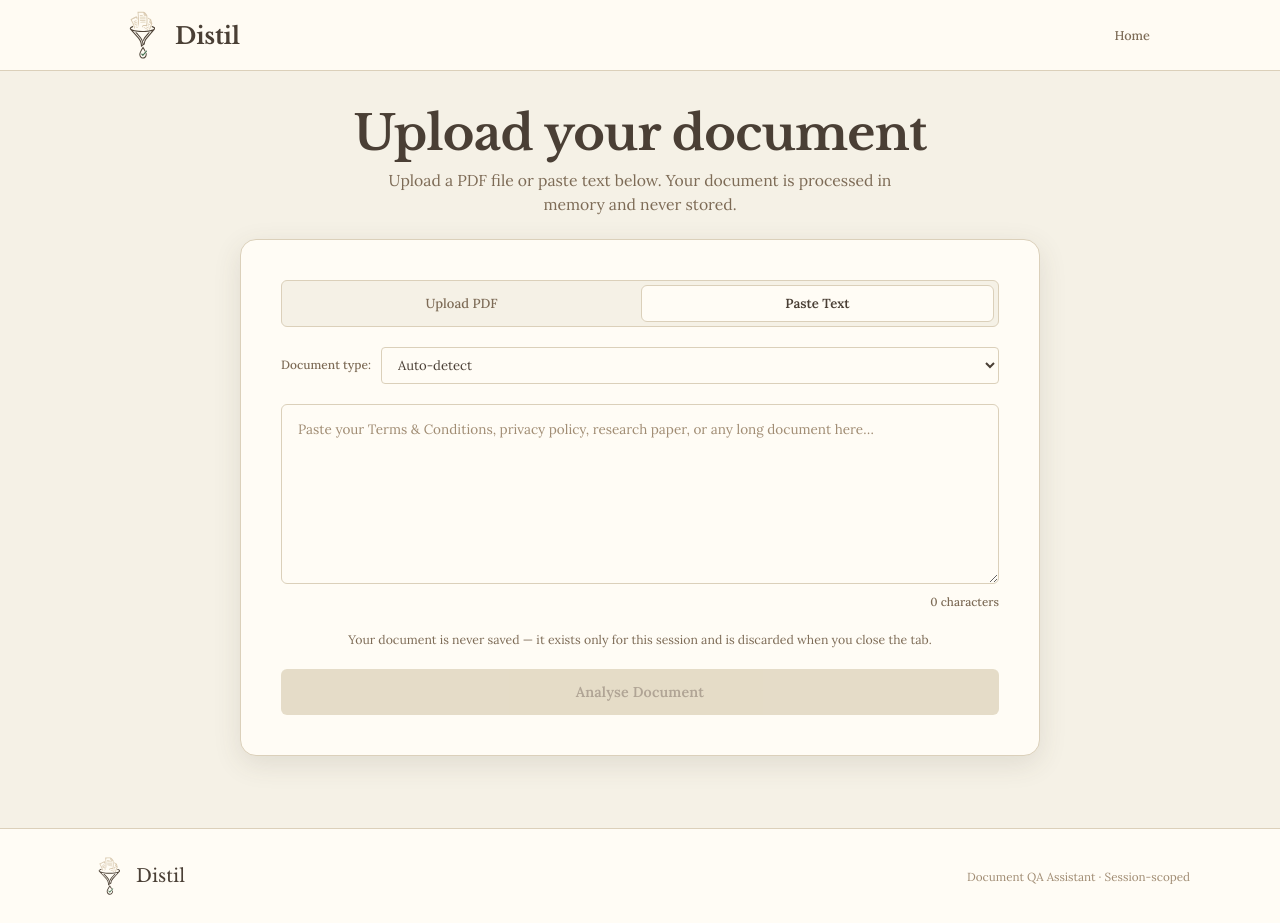
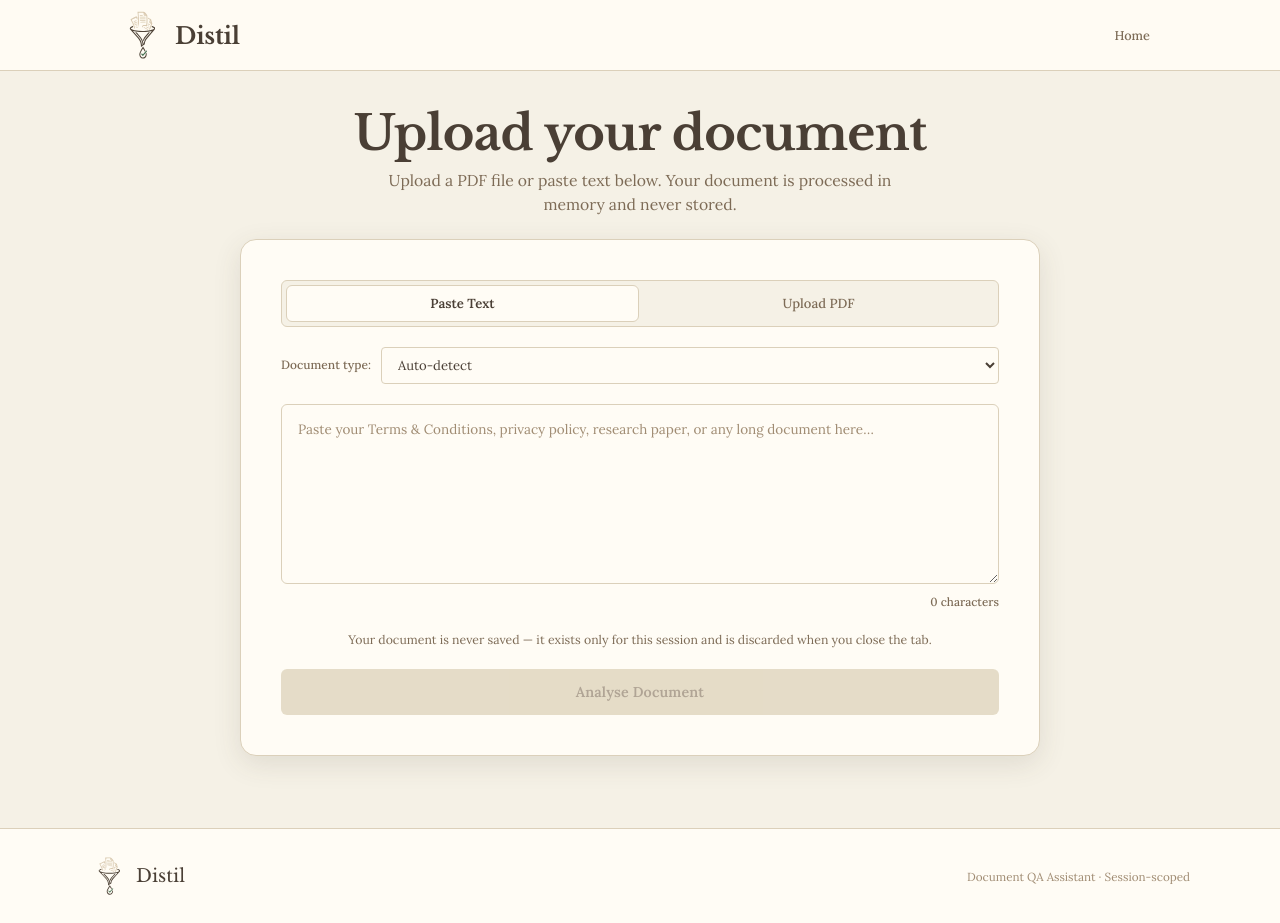
Before and after one commit to malavya1411/Distil, a React (Vite) app in the folder frontend/: page / in a window 1280 px wide. Both pictures are taken after a click on the button "Get started now". Built offline with nearby package versions, Linux system fonts and the light colour scheme.

Commit message:
refactor: reorder PDF and paste tabs in UploadPanel component

```diff
--- a/frontend/src/components/UploadPanel.jsx
+++ b/frontend/src/components/UploadPanel.jsx
@@ -100,21 +100,21 @@ export default function UploadPanel({ onIngestComplete, onIngesting }) {
       <div className="mode-toggle" role="tablist" aria-label="Input mode">
         <button
           role="tab"
+          aria-selected={mode === 'paste'}
+          className={mode === 'paste' ? 'active' : ''}
+          onClick={() => { setMode('paste'); setError(''); }}
+          id="tab-paste"
+        >
+          Paste Text
+        </button>
+        <button
+          role="tab"
           aria-selected={mode === 'pdf'}
           className={mode === 'pdf' ? 'active' : ''}
           onClick={() => { setMode('pdf'); setError(''); }}
           id="tab-pdf"
         >
           Upload PDF
-        </button>
-        <button
-          role="tab"
-          aria-selected={mode === 'paste'}
-          className={mode === 'paste' ? 'active' : ''}
-          onClick={() => { setMode('paste'); setError(''); }}
-          id="tab-paste"
-        >
-          Paste Text
         </button>
       </div>
 
```
